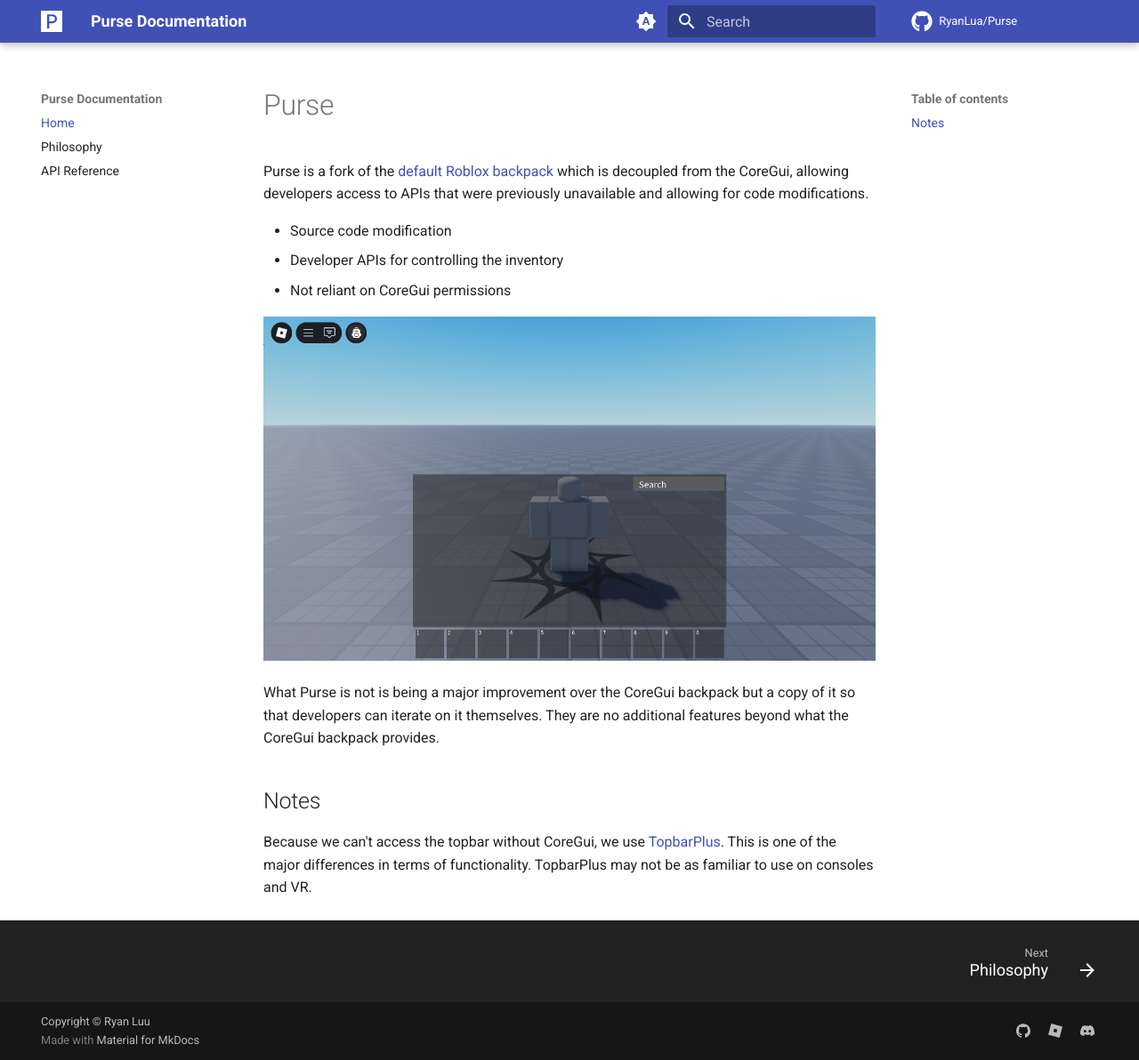
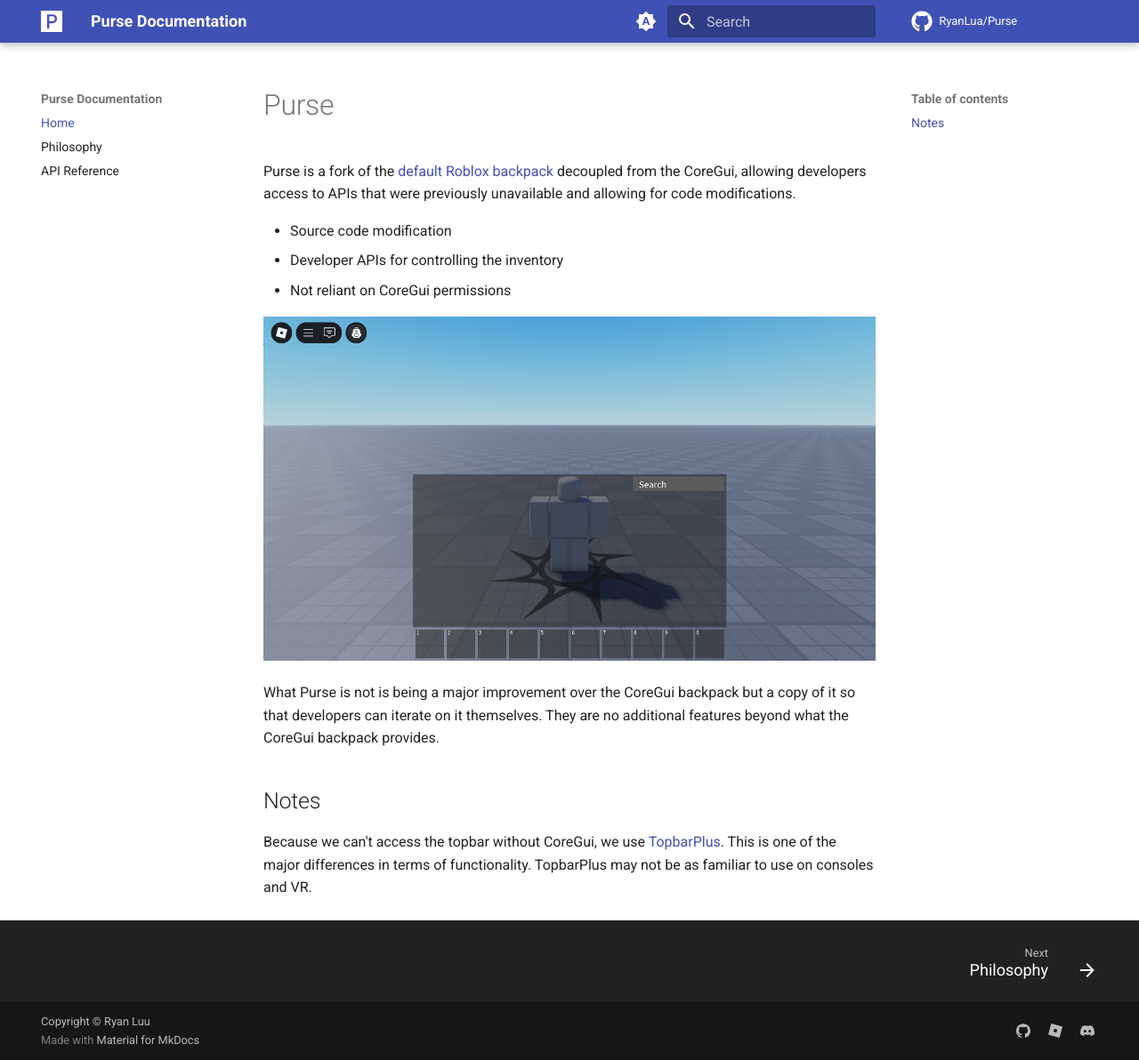
Before and after one commit to RyanLua/Purse, an MkDocs documentation site: the page built from docs/index.md, in a window 1280 px wide and 1192 px high. Shown: the whole window at 89% size. Built offline with MkDocs 1.6.1 and Material for MkDocs 9.7.7, drawn with Linux system fonts in a browser that asks for light colours; comment, search, counter and statistics services are not loaded.

Commit message:
Improve description
Signed-off-by: GitHub <noreply@github.com>

```diff
--- a/docs/index.md
+++ b/docs/index.md
@@ -1,6 +1,6 @@
 # Purse
 
-Purse is a fork of the [default Roblox backpack](https://github.com/MaximumADHD/Roblox-Client-Tracker/blob/roblox/scripts/CoreScripts/Modules/BackpackScript.lua) which is decoupled from the CoreGui, allowing developers access to APIs that were previously unavailable and allowing for code modifications.
+Purse is a fork of the [default Roblox backpack](https://github.com/MaximumADHD/Roblox-Client-Tracker/blob/roblox/scripts/CoreScripts/Modules/BackpackScript.lua) decoupled from the CoreGui, allowing developers access to APIs that were previously unavailable and allowing for code modifications.
 
 * Source code modification
 * Developer APIs for controlling the inventory
```
Also changed, not shown: README.md (+1 -1 lines).
